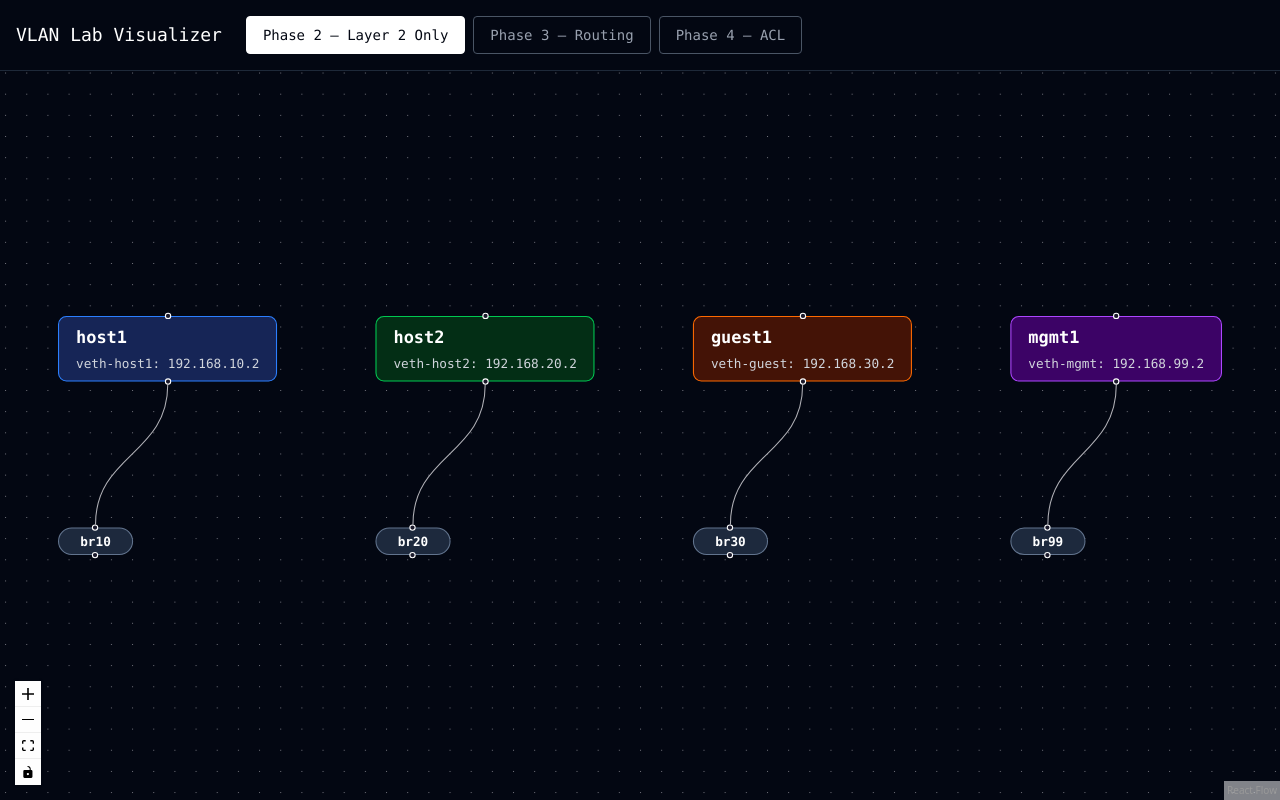
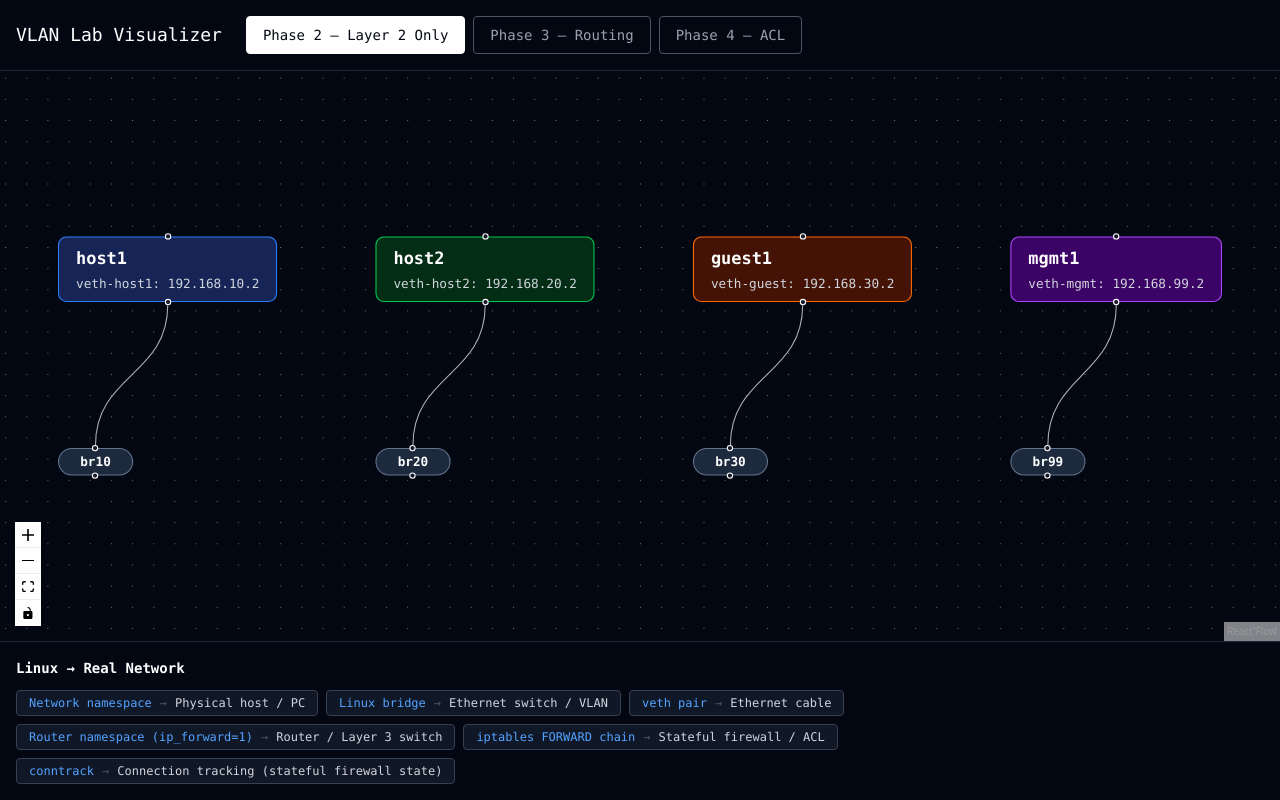
Before and after one commit to kaelpeterson14/vlan-lab-linux, a React (Vite) app in the folder visualiser/: page / in a window 1280 px wide. Built offline with nearby package versions, Linux system fonts and the light colour scheme.

Commit message:
feat(education): add node inspector sidebar and Linux to real network concepts panel

```diff
--- a/visualiser/src/App.tsx
+++ b/visualiser/src/App.tsx
@@ -2,6 +2,8 @@ import TopologyCanvas from './components/TopologyCanvas'
 import PhaseToggle from './components/PhaseToggle'
 import AclInspector from './components/AclInspector'
 import PacketSimulator from './components/PacketSimulator'
+import NodeInspector from './components/NodeInspector'
+import ConceptsPanel from './components/ConceptsPanel'
 import { useLabStore } from './store/labstore'
 
 function App() {
@@ -15,9 +17,11 @@ function App() {
       </div>
       <div className="flex-1 flex overflow-hidden">
         <div className="flex-1 flex flex-col overflow-hidden">
-          <div className="flex-1">
+          <div className="flex-1 relative">
             <TopologyCanvas />
+            <NodeInspector />
           </div>
+          <ConceptsPanel />
           {currentPhase === 4 && <PacketSimulator />}
         </div>
         {currentPhase === 4 && <AclInspector />}
--- /dev/null
+++ b/visualiser/src/components/ConceptsPanel.tsx
@@ -0,0 +1,25 @@
+const concepts = [
+    { linux: "Network namespace", real: "Physical host / PC" },
+    { linux: "Linux bridge", real: "Ethernet switch / VLAN" },
+    { linux: "veth pair", real: "Ethernet cable" },
+    { linux: "Router namespace (ip_forward=1)", real: "Router / Layer 3 switch" },
+    { linux: "iptables FORWARD chain", real: "Stateful firewall / ACL" },
+    { linux: "conntrack", real: "Connection tracking (stateful firewall state)" },
+]
+
+export default function ConceptsPanel() {
+    return (
+        <div className="border-t border-gray-800 bg-gray-950 p-4 font-mono">
+            <h2 className="text-white text-sm font-bold mb-3">Linux → Real Network</h2>
+            <div className="flex flex-wrap gap-2">
+                {concepts.map(c => (
+                    <div key={c.linux} className="flex gap-2 items-center text-xs border border-gray-700 rounded px-3 py-1 bg-gray-900">
+                        <span className="text-blue-400">{c.linux}</span>
+                        <span className="text-gray-600">→</span>
+                        <span className="text-gray-300">{c.real}</span>
+                    </div>
+                ))}
+            </div>
+        </div>
+    )
+}
--- /dev/null
+++ b/visualiser/src/components/NodeInspector.tsx
@@ -0,0 +1,33 @@
+import { useLabStore } from "../store/labstore"
+import { nodes } from "../data/topology"
+
+export default function NodeInspector() {
+    const { selectedNodeId, setSelectedNodeId } = useLabStore()
+    const node = nodes.find(n => n.id === selectedNodeId)
+
+    if (!node) return null
+
+    return (
+        <div className="absolute top-4 left-4 w-72 bg-gray-900 border border-gray-700 rounded-lg p-4 font-mono text-sm z-10">
+            <div className="flex justify-between items-center mb-3">
+                <span className="text-white font-bold">{node.label}</span>
+                <button
+                    onClick={() => setSelectedNodeId(null)}
+                    className="text-gray-500 hover:text-white text-xs"
+                >
+                    ✕
+                </button>
+            </div>
+            <div className="text-gray-500 text-xs mb-3">{node.description}</div>
+            <div className="text-gray-400 text-xs font-bold mb-2">Interfaces</div>
+            <div className="flex flex-col gap-1">
+                {node.interfaces.map(iface => (
+                    <div key={iface.name} className="flex justify-between text-xs">
+                        <span className="text-gray-400">{iface.name}</span>
+                        <span className="text-green-400">{iface.ip ?? "—"}</span>
+                    </div>
+                ))}
+            </div>
+        </div>
+    )
+}
```
